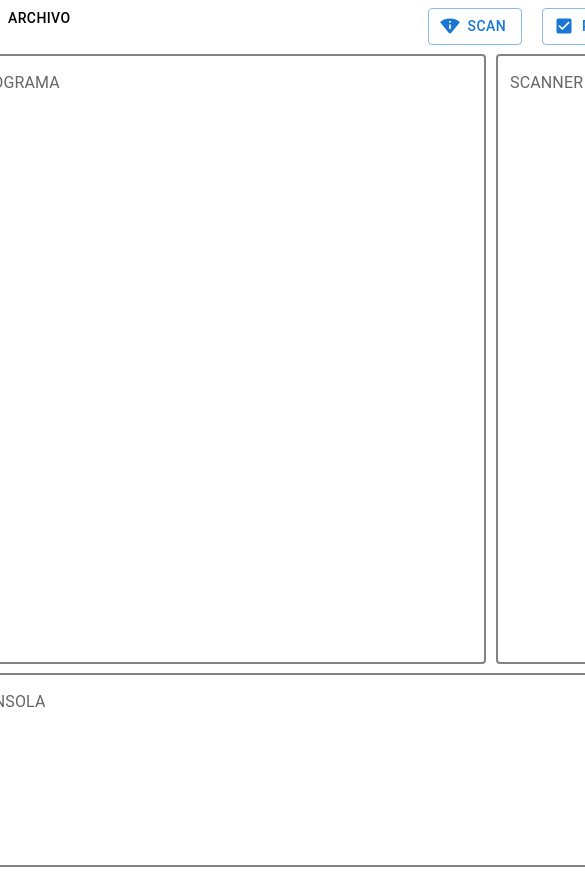
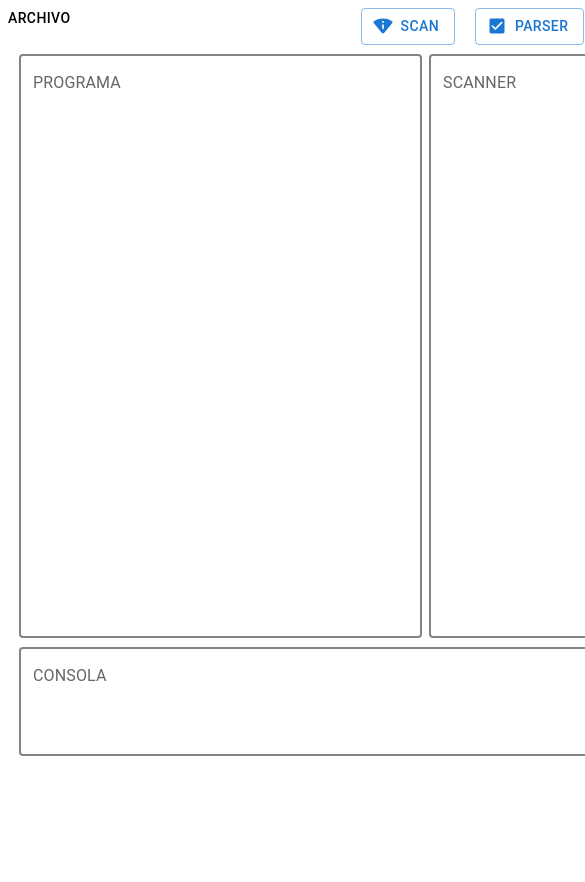
Before and after one commit to Squid6699/automatas, a React (Vite) app in the folder src/renderer/: page / in a window 390 px wide. Shown: the top 882 px of the page, 585 px wide, since content can reach past the window. After the commit the page ends 844 px from the top, so only its background shows below. Built offline with nearby package versions, Linux system fonts and the light colour scheme.

Commit message:
ui responsive

```diff
--- a/src/renderer/src/assets/main.css
+++ b/src/renderer/src/assets/main.css
@@ -1,12 +1,11 @@
 @import url('https://fonts.googleapis.com/css2?family=Inconsolata:wght@200..900&display=swap');
-
 
 header{
   display: flex;
   justify-content: center;
   gap: 20px;
   margin-bottom: 10px;
-  min-width: 1354px;
+  min-width: 1220px
 
 }
 
@@ -20,15 +19,15 @@ header #fade-button{
 .container{
   display: flex;
   justify-content: center;
-  min-width: 1354px;
+  min-width: 1220px;
 
 }
 
 .containerApp{
   display: grid;
   gap: 10px;
-  grid-template-columns: 1fr 1fr 1fr;
-  grid-template-rows: 1fr 1fr 200px;
+  grid-template-columns: auto auto auto;
+  grid-template-rows: auto auto auto;
   grid-template-areas:
   "programa scanner parserSemantico"
   "programa scanner ."
@@ -60,6 +59,8 @@ header #fade-button{
   font-size: 30px !important;
   line-height: 1 !important;
   width: 500px;
+  height: 550px !important;
+  overflow: auto !important;
 }
 
 #parserSemantico textarea{
@@ -75,6 +76,7 @@ header #fade-button{
   font-family: "Inconsolata", monospace !important;
   font-style: normal !important;
   width: 1040px;
+  height: 75px !important;
 }
 
 #programa{
@@ -96,3 +98,23 @@ header #fade-button{
   align-items: center;
   grid-area: parserSemantico;
 }
+
+@media (height < 767px){
+  #programa textarea, #scanner textarea{
+    height: 450px !important;
+  }
+}
+
+@media (width < 1482px){
+  #programa textarea, #scanner textarea{
+    width: 375px !important;
+  }
+
+  .containerApp{
+    grid-template-columns: 400px 400px auto;
+  }
+
+  #consola textarea{
+    width: 785px;
+  }
+}
--- a/src/renderer/src/components/Consola.jsx
+++ b/src/renderer/src/components/Consola.jsx
@@ -15,7 +15,7 @@ function Consola(){
                 id="outlined-multiline-static"
                 label="CONSOLA"
                 multiline
-                rows={5}
+                //rows={5}
                 InputProps={{
                     readOnly: true,
                 }}
--- a/src/renderer/src/components/Entrada.jsx
+++ b/src/renderer/src/components/Entrada.jsx
@@ -15,7 +15,7 @@ function Entrada({onChange, txt}){
                 id="entradaTokens"
                 label="PROGRAMA"
                 multiline
-                rows={18}
+                //rows={18}
                 value={txt}
                 onChange={(e) => onChange(e)}
                 />
--- a/src/renderer/src/components/Scanner.jsx
+++ b/src/renderer/src/components/Scanner.jsx
@@ -15,7 +15,7 @@ function Scanner({listaTokens}){
                 id="salidaTokens"
                 label="SCANNER"
                 multiline
-                rows={18}
+                //rows={18}
                 value={listaTokens}
                 />
             </div>
```
